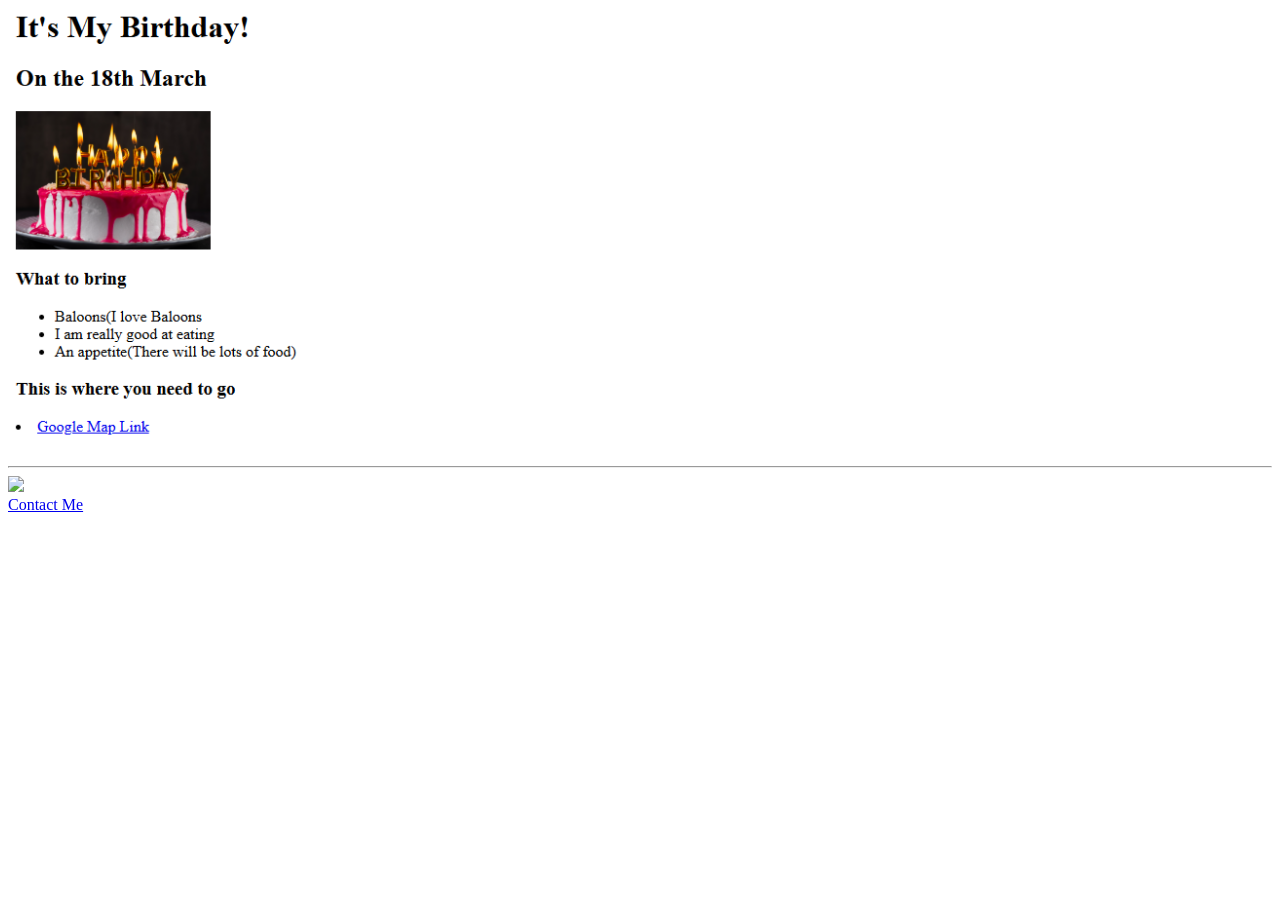
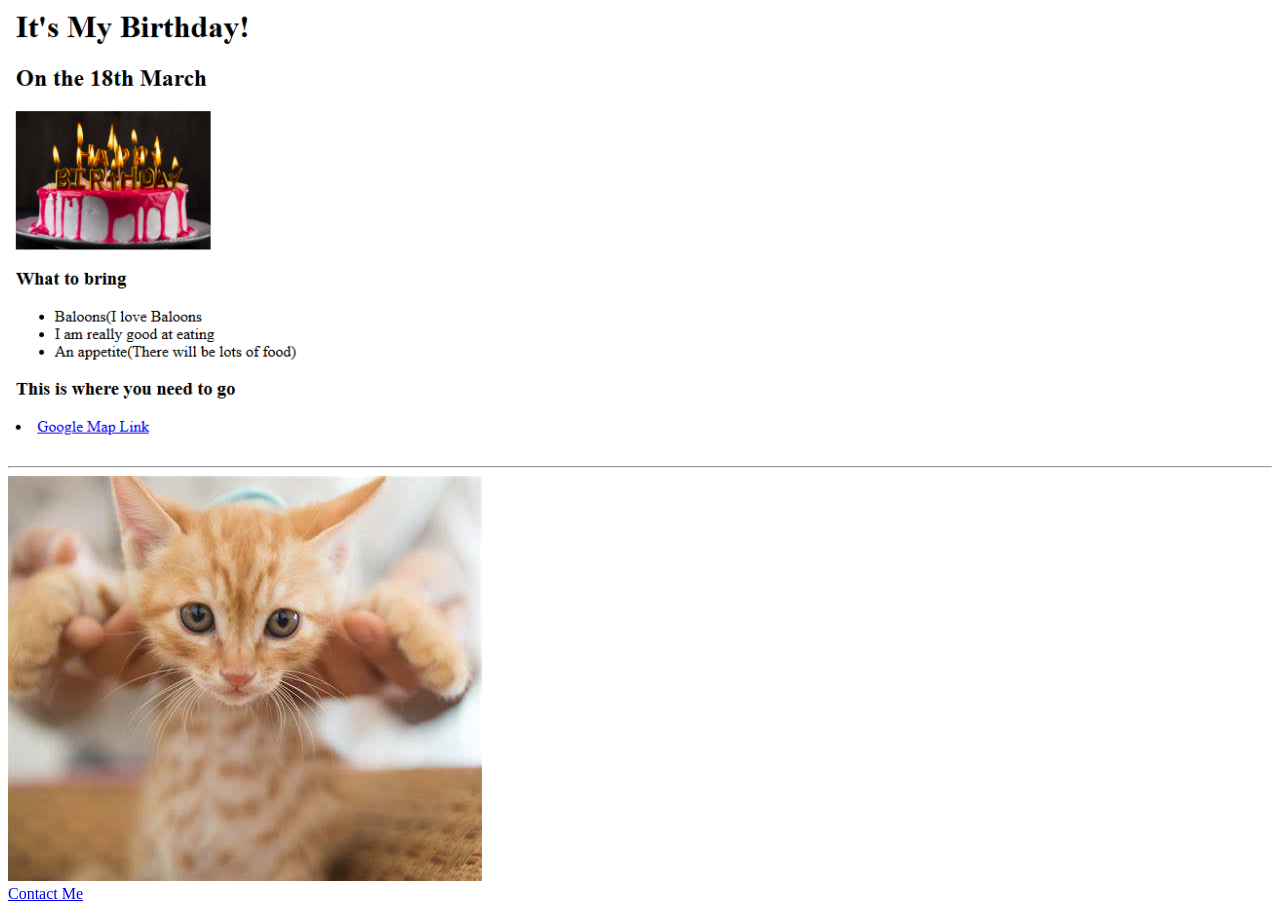
Before and after one commit to Thuta180391/html-portfolio, a plain HTML site: page index.html in a window 1280 px wide. Shown: the part 568-1479 px from the top of the page. Before the commit the page ends 1090 px from the top, so only its background shows below. Drawn offline with Linux system fonts and the light colour scheme.

Commit message:
Fix image source for cat in index.html
Updated image source path for cat image.

```diff
--- a/index.html
+++ b/index.html
@@ -15,7 +15,7 @@
         <h4><a href="Birthday_Project.html">Birthday Invitation Project</a></h4><br />
         <img src="Birthday_Project.png" width="300"/><br />
         <hr />
-        <a href="about.html"><img src="./assets/images/cat.png"/></a><br />
+        <a href="about.html"><img src="cat.png"/></a><br />
         <a href="contact.html">Contact Me</a>
     </body>
 </html>
```
